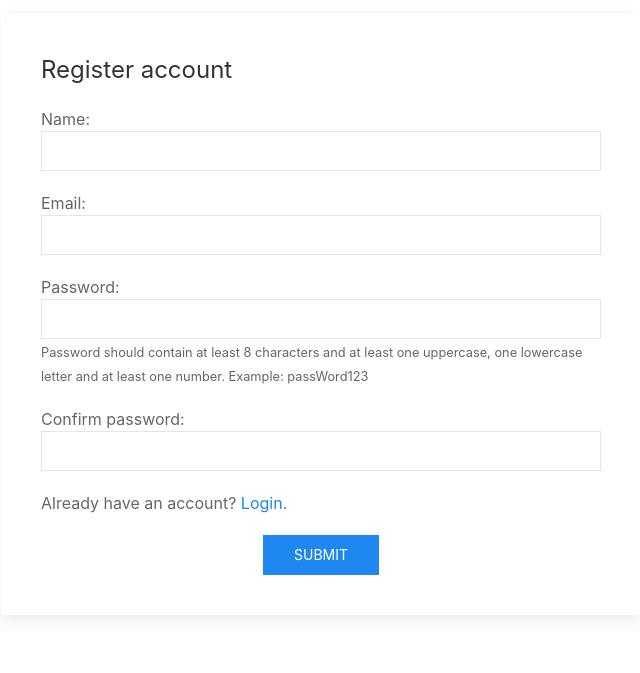
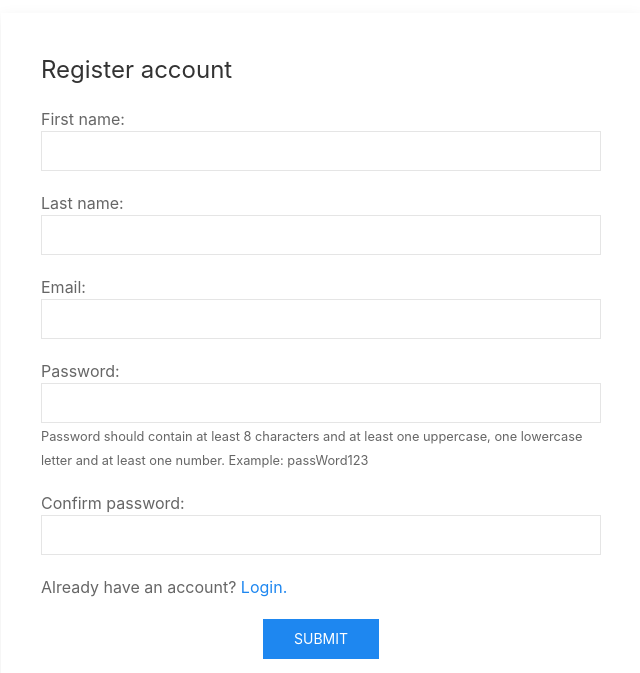
Before and after one commit to mihajlo97/etf-thesis-2022, a React (Create React App) app in the folder frontend/: page /register in a window 1280 px wide. Shown: the part 127-800 px from the top of the page, without its empty margins (319-959 px from the left). Built offline with nearby package versions, Linux system fonts and the light colour scheme.

Commit message:
Connected register form to API.

```diff
--- a/frontend/src/components/pages/register/register.tsx
+++ b/frontend/src/components/pages/register/register.tsx
@@ -1,3 +1,4 @@
+/* eslint-disable jsx-a11y/anchor-has-content */
 /* eslint-disable jsx-a11y/anchor-is-valid */
 import React from "react";
 import { useNavigate } from "react-router-dom";
@@ -7,18 +8,22 @@ import { Footer } from "../../layout/footer/footer";
 import { Spinner } from "../../UI/spinner/spinner";
 
 export const Register = () => {
-  const [name, setName] = React.useState("");
+  const [firstName, setFirstName] = React.useState("");
+  const [lastName, setLastName] = React.useState("");
   const [email, setEmail] = React.useState("");
   const [password, setPassword] = React.useState("");
   const [confirmPassword, setConfirmPassword] = React.useState("");
 
-  const [errorName, setErrorName] = React.useState(false);
+  const [errorFirstName, setErrorFirstName] = React.useState(false);
+  const [errorLastName, setErrorLastName] = React.useState(false);
   const [errorEmail, setErrorEmail] = React.useState(false);
   const [errorPassword, setErrorPassword] = React.useState(false);
   const [errorConfirmPassword, setErrorConfirmPassword] = React.useState(false);
 
   const [submitted, setSubmitted] = React.useState(false);
   const [submitting, setSubmitting] = React.useState(false);
+  const [submitSuccess, setSubmitSuccess] = React.useState(false);
+  const [submitErrorMsg, setSubmitErrorMsg] = React.useState("");
 
   const validateNotEmpty = (arg: string) => arg !== "";
   const validateIdentical = (arg: string, match: string) => arg === match;
@@ -26,10 +31,17 @@ export const Register = () => {
   const validatePasswordFormat = (arg: string) =>
     /^(?=.*[A-Z])(?=.*[a-z])(?=.*\d)[A-Za-z\d]{8,}$/.test(arg);
 
-  const assertValidName = (arg: string) => {
+  const assertValidFirstName = (arg: string) => {
     const valid = validateNotEmpty(arg);
 
-    setErrorName(!valid);
+    setErrorFirstName(!valid);
+    return valid;
+  };
+
+  const assertValidLastName = (arg: string) => {
+    const valid = validateNotEmpty(arg);
+
+    setErrorLastName(!valid);
     return valid;
   };
 
@@ -55,7 +67,8 @@ export const Register = () => {
   };
 
   const assertValidForm = () => {
-    const validName = assertValidName(name);
+    const validFirstName = assertValidFirstName(firstName);
+    const validLastName = assertValidLastName(lastName);
     const validEmail = assertValidEmail(email);
     const validPassword = assertValidPassword(password);
     const validConfirmPassword = assertValidConfirmPassword(
@@ -64,21 +77,37 @@ export const Register = () => {
     );
 
     console.log("Validation", {
-      validName,
+      validFirstName,
+      validLastName,
       validEmail,
       validPassword,
       validConfirmPassword,
     });
 
-    return validName && validEmail && validPassword && validConfirmPassword;
+    return (
+      validFirstName &&
+      validLastName &&
+      validEmail &&
+      validPassword &&
+      validConfirmPassword
+    );
   };
 
-  const onChangeName = (ev: any) => {
+  const onChangeFirstName = (ev: any) => {
     const value = ev.target.value;
-    setName(value);
+    setFirstName(value);
 
     if (submitted) {
-      assertValidName(value);
+      assertValidFirstName(value);
+    }
+  };
+
+  const onChangeLastName = (ev: any) => {
+    const value = ev.target.value;
+    setLastName(value);
+
+    if (submitted) {
+      assertValidLastName(value);
     }
   };
 
@@ -97,6 +126,7 @@ export const Register = () => {
 
     if (submitted) {
       assertValidPassword(value);
+      assertValidConfirmPassword(value, confirmPassword);
     }
   };
 
@@ -112,18 +142,49 @@ export const Register = () => {
   const onSubmit = () => {
     const valid = assertValidForm();
 
+    setSubmitted(true);
+
+    if (!valid) {
+      return;
+    }
+
     console.log("RegisterSubmit", {
-      name,
+      firstName,
+      lastName,
       email,
       password,
       confirmPassword,
       valid,
     });
 
-    setSubmitted(true);
     setSubmitting(true);
+    setSubmitErrorMsg("");
 
-    registerUser({ name, email, password }).then(() => setSubmitting(false));
+    registerUser({ firstName, lastName, email, password })
+      .then((res) => {
+        console.log("RegisterUserSuccess", { res });
+
+        setSubmitErrorMsg("");
+        setSubmitSuccess(true);
+      })
+      .catch((err) => {
+        console.error("RegisterUserError", { err });
+
+        if (err.response.status === 500) {
+          setSubmitErrorMsg(
+            "Email is already registered, please choose a different email for your account."
+          );
+        } else {
+          setSubmitErrorMsg(
+            "Something went wrong while processing your request, please try again."
+          );
+        }
+
+        setSubmitSuccess(false);
+      })
+      .finally(() => {
+        setSubmitting(false);
+      });
   };
 
   const navigate = useNavigate();
@@ -134,6 +195,10 @@ export const Register = () => {
 
   const applyErrorStyleOn = (cond: boolean) => (cond ? "uk-form-danger" : "");
 
+  const shouldShowResponseErrorMessage = () => submitErrorMsg !== "";
+
+  const shouldShowSubmitSuccessMessage = () => submitSuccess;
+
   return (
     <React.Fragment>
       <div className="uk-flex uk-flex-column uk-flex-center uk-flex-middle uk-margin-xlarge-top">
@@ -143,17 +208,37 @@ export const Register = () => {
           <form onSubmit={(ev) => ev.preventDefault()}>
             <fieldset className="uk-fieldset">
               <div className="uk-margin-bottom">
-                <label htmlFor="register_Name-Field">{"Name:"}</label>
+                <label htmlFor="register_First-Name-Field">
+                  {"First name:"}
+                </label>
 
                 <input
-                  className={`uk-input ${applyErrorStyleOn(errorName)}`}
-                  id="register_Name-Field"
+                  className={`uk-input ${applyErrorStyleOn(errorFirstName)}`}
+                  id="register_First-Name-Field"
                   type="text"
-                  value={name}
-                  onChange={onChangeName}
+                  value={firstName}
+                  onChange={onChangeFirstName}
                 ></input>
 
-                {errorName ? (
+                {errorFirstName ? (
+                  <small className="uk-text-danger">
+                    {"This field is required."}
+                  </small>
+                ) : null}
+              </div>
+
+              <div className="uk-margin-bottom">
+                <label htmlFor="register_Last-Name-Field">{"Last name:"}</label>
+
+                <input
+                  className={`uk-input ${applyErrorStyleOn(errorLastName)}`}
+                  id="register_Last-Name-Field"
+                  type="text"
+                  value={lastName}
+                  onChange={onChangeLastName}
+                ></input>
+
+                {errorLastName ? (
                   <small className="uk-text-danger">
                     {"This field is required."}
                   </small>
@@ -244,6 +329,23 @@ export const Register = () => {
               </div>
             </fieldset>
           </form>
+
+          {shouldShowResponseErrorMessage() ? (
+            <div className="uk-alert-danger uk-alert" uk-alert>
+              <p>{submitErrorMsg}</p>
+            </div>
+          ) : null}
+
+          {shouldShowSubmitSuccessMessage() ? (
+            <div className="uk-alert-success uk-alert" uk-alert>
+              <p>
+                <span>{"Account registration successful! "}</span>
+                <a className="uk-link-text" onClick={navigateToLogin}>
+                  {"Proceed to login."}
+                </a>
+              </p>
+            </div>
+          ) : null}
         </div>
       </div>
 
--- /dev/null
+++ b/frontend/src/consts/api.consts.ts
@@ -0,0 +1,4 @@
+export const API_ROOT = 'http://localhost:5000';
+
+export const API_ENDPOINT_LOGIN = '/user/login';
+export const API_ENDPOINT_REGISTER = '/user/register';
--- a/frontend/src/model/api-request.model.ts
+++ b/frontend/src/model/api-request.model.ts
@@ -1,5 +1,6 @@
 export interface RegisterUserRequest {
-    name: string;
+    firstName: string;
+    lastName: string;
     email: string;
     password: string;
 };
--- a/frontend/src/service/API/user.service.ts
+++ b/frontend/src/service/API/user.service.ts
@@ -1,15 +1,16 @@
-import axios, { Axios, AxiosResponse } from "axios";
+import axios, { AxiosResponse } from "axios";
+import { API_ENDPOINT_LOGIN, API_ENDPOINT_REGISTER, API_ROOT } from "../../consts/api.consts";
 import { LoginUserRequest, RegisterUserRequest } from "../../model/api-request.model";
-import { RegisterUserResponse } from "../../model/api-response.model";
+import { LoginUserResponse, RegisterUserResponse } from "../../model/api-response.model";
 
-export const registerUser = (req: RegisterUserRequest): Promise<void> => {
-    return new Promise((resolve, reject) => {
-        setTimeout(() => resolve(), 3200);
-    })
+export const registerUser = (req: RegisterUserRequest): Promise<AxiosResponse<RegisterUserResponse>> => {
+    return axios.post(`${API_ROOT}${API_ENDPOINT_REGISTER}`, {
+        ...req
+    });
 }
 
-export const loginUser = (req: LoginUserRequest): Promise<void> => {
-    return new Promise((resolve, reject) => {
-        setTimeout(() => resolve(), 3200);
-    })
+export const loginUser = (req: LoginUserRequest): Promise<AxiosResponse<LoginUserResponse>> => {
+    return axios.post(`${API_ROOT}${API_ENDPOINT_LOGIN}`, {
+        ...req
+    });
 }
```
Also changed, not shown: frontend/src/model/api-response.model.ts (+6 -1 lines).
